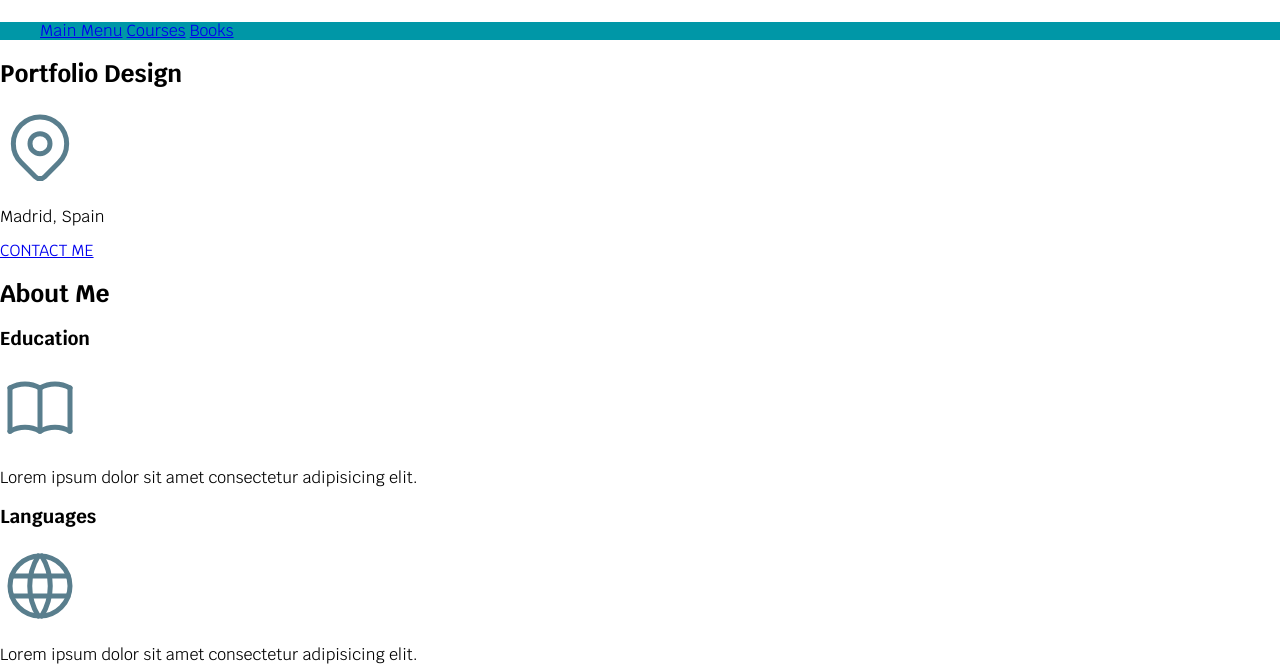
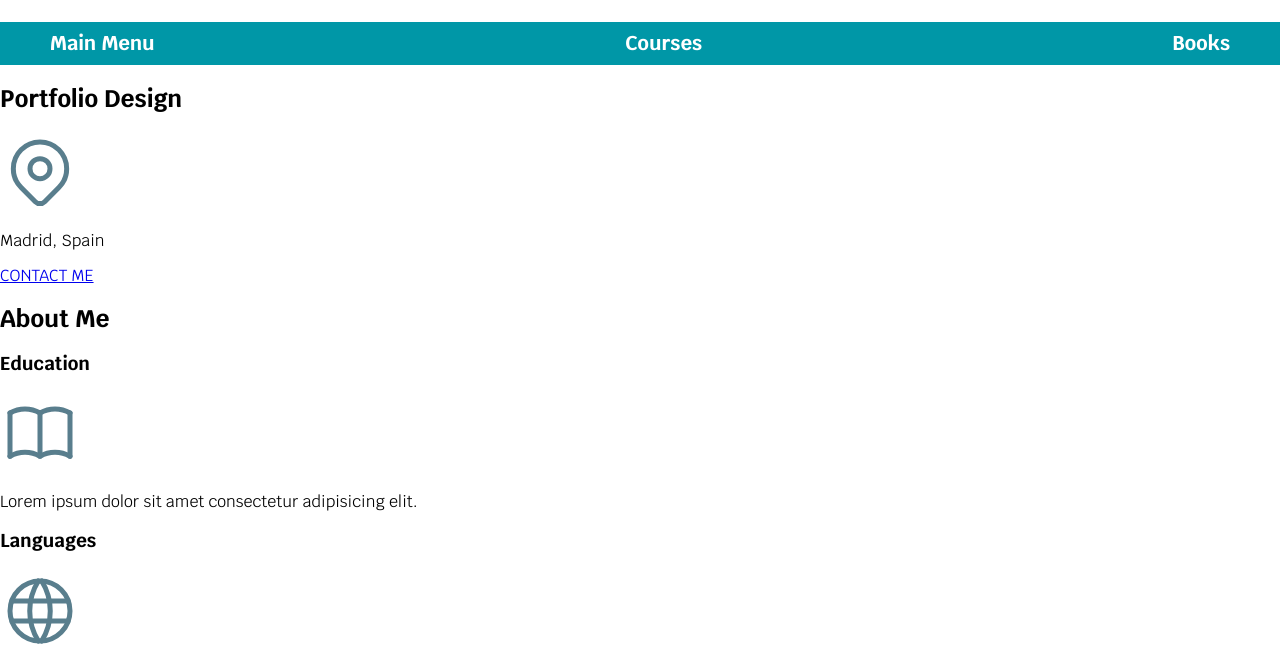
Before and after one commit to AlejandroGLo/Web-Development-Course, a plain HTML site: page Freelancer/index.html in a window 1280 px wide. Shown: the part 73-741 px from the top of the page. Drawn offline with Linux system fonts and the light colour scheme; files that its build step writes are made by us from their sources; files whose address does not match are found by name.

Commit message:
Finished nav bar

```diff
--- a/Freelancer/index.html
+++ b/Freelancer/index.html
@@ -26,13 +26,11 @@
 
     <section>
         <h2>Portfolio Design</h2>
-        <p>
             <svg xmlns="http://www.w3.org/2000/svg" class="icon icon-tabler icon-tabler-map-pin" width="80" height="80" viewBox="0 0 24 24" stroke-width="1.5" stroke="#597e8d" fill="none" stroke-linecap="round" stroke-linejoin="round">
                 <path stroke="none" d="M0 0h24v24H0z" fill="none"/>
                 <circle cx="12" cy="11" r="3" />
                 <path d="M17.657 16.657l-4.243 4.243a2 2 0 0 1 -2.827 0l-4.244 -4.243a8 8 0 1 1 11.314 0z" />
               </svg>
-        </p>
         <p>Madrid, Spain</p>
 
         <a href="#">CONTACT ME</a>
--- a/Freelancer/style.css
+++ b/Freelancer/style.css
@@ -45,6 +45,18 @@ body{
 
 
 .main-nav{
-    background-color: var(--secondary);
+    display: flex;
+    justify-content: space-between;
+}
 
+.main-nav a{
+    color:var(--white);
+    text-decoration:none;
+    font-size:2rem;
+    font-weight: 700;
+    padding: 1rem;
 }
+
+.main-nav a:hover{
+    color:var(--primary);
+}
```
